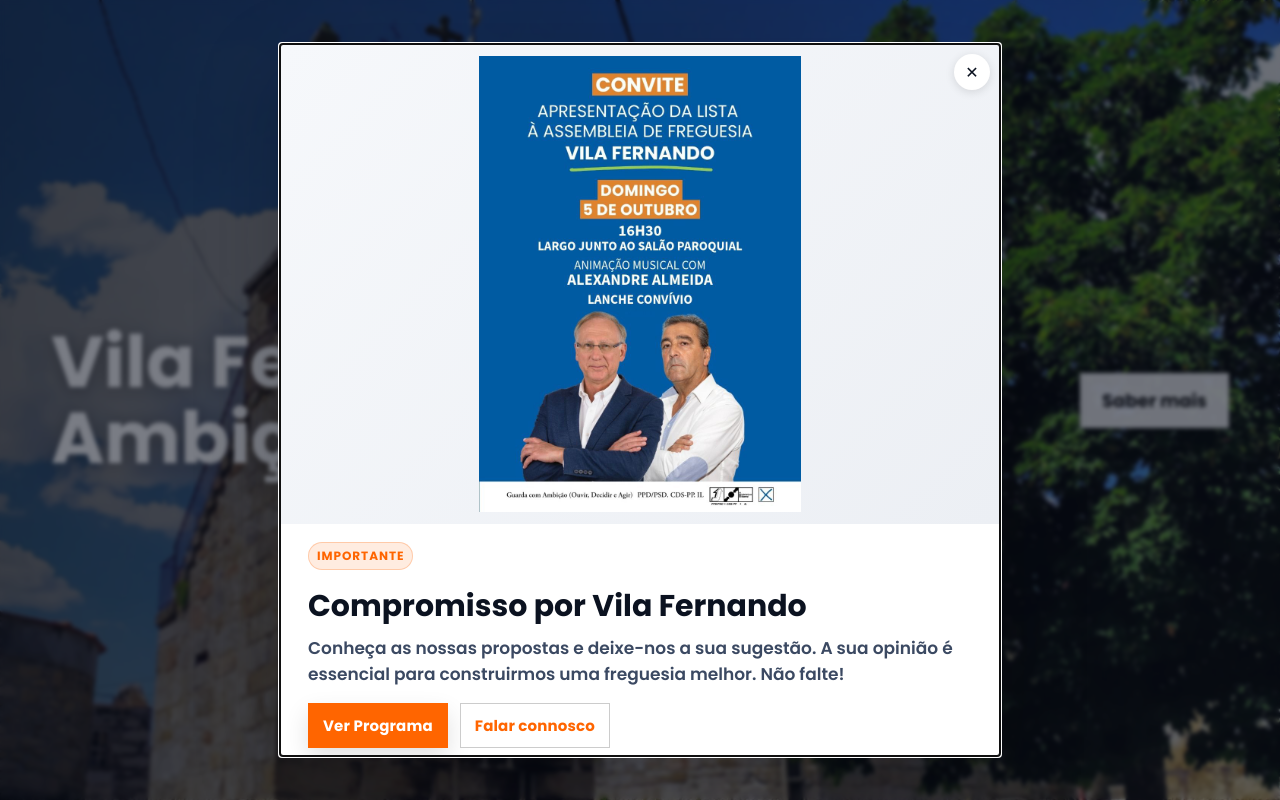
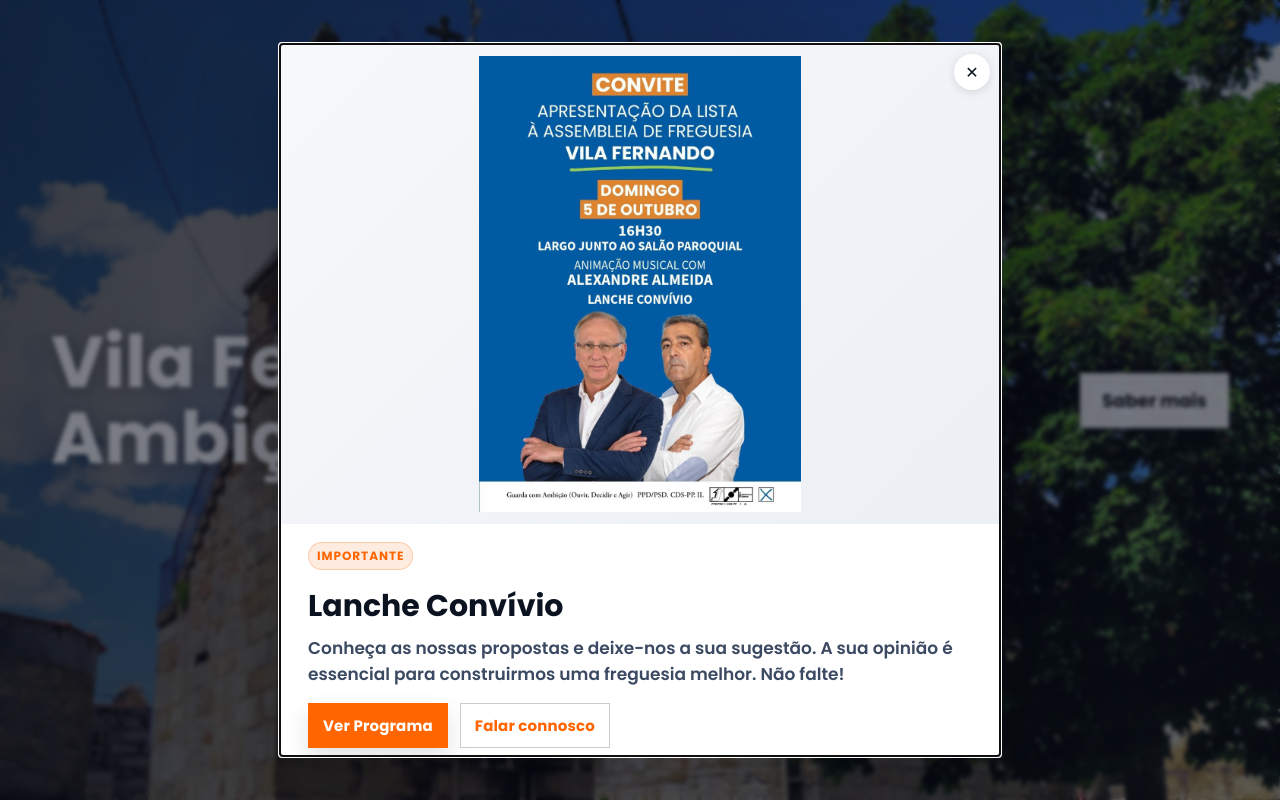
Before and after one commit to pedromonteiro01/vilafernandocomambicao, a React (Create React App) app: page / in a window 1280 px wide. Shown: the top 800 px of the page. Built offline with nearby package versions, Linux system fonts and the light colour scheme; the HTML template or start-up script is replaced by a standard one.

Commit message:
Update AnoucementModal.js

```diff
--- a/src/components/AnoucementModal/AnoucementModal.js
+++ b/src/components/AnoucementModal/AnoucementModal.js
@@ -102,7 +102,7 @@ export default function AnnouncementModal() {
         <header className="announce__header">
           <span className="announce__eyebrow">Importante</span>
           <h2 id="announce-title" className="announce__title">
-            Compromisso por Vila Fernando
+            Lanche Convívio
           </h2>
           <p id="announce-desc" className="announce__desc">
             Conheça as nossas propostas e deixe-nos a sua sugestão. A sua opinião
```
